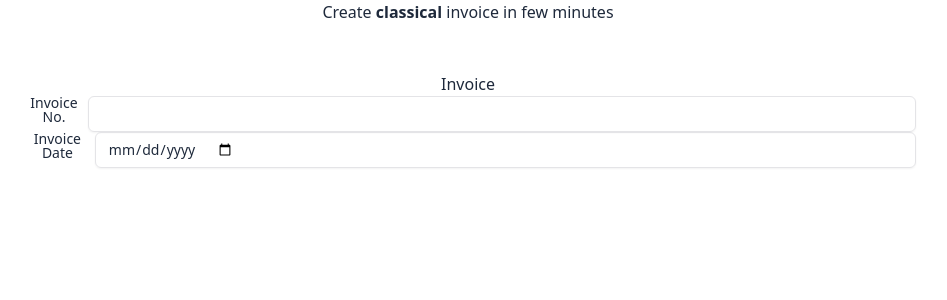
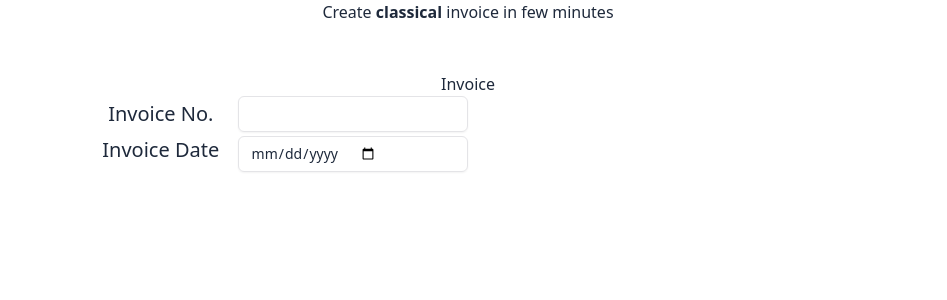
Before and after one commit to pankajkoree/invoice_generator, a Next.js app: page /classical in a window 1280 px wide. Shown: the top 300 px of the page, without its empty margins (172-1119 px from the left). Built offline with nearby package versions, Linux system fonts and the light colour scheme.

Commit message:
classical

```diff
--- a/src/app/classical/page.tsx
+++ b/src/app/classical/page.tsx
@@ -3,7 +3,7 @@ import { Label } from "@/components/ui/label";
 
 const Classical = () => {
   return (
-    <div className="relative flex flex-col xl:w-[70%] xl:min-h-screen xl:left-[15%] text-center text-slate-800 gap-12">
+    <div className="relative flex flex-col xl:w-[60%] xl:min-h-screen xl:left-[20%] text-center text-slate-800 gap-12">
       {/* heading */}
       <div>
         <h1>
@@ -21,18 +21,24 @@ const Classical = () => {
         {/* logo, invoice no. and date */}
         <div>
           {/* date and invoice no. */}
-          <div>
-            <div className="relative flex">
-              <Label>Invoice No.</Label>
-              <Input />
+          <div className="flex flex-col gap-1">
+            <div className="relative flex items-center">
+              <Label htmlFor="invoice_number" className="xl:w-[20%] text-xl">
+                Invoice No.
+              </Label>
+              <Input id="invoice_number" className="xl:w-[30%]" />
             </div>
             <div className="relative flex">
-              <Label>Invoice Date</Label>
-              <Input type="date" />
+              <Label htmlFor="invoice_date" className="xl:w-[20%] text-xl">
+                Invoice Date
+              </Label>
+              <Input id="invoice_date" type="date" className="xl:w-[30%]" />
             </div>
           </div>
           {/* logo */}
-          <div></div>
+          {/* <div>
+            <input type="file" />
+          </div> */}
         </div>
 
         {/* logo for billed by and billed to */}
```
